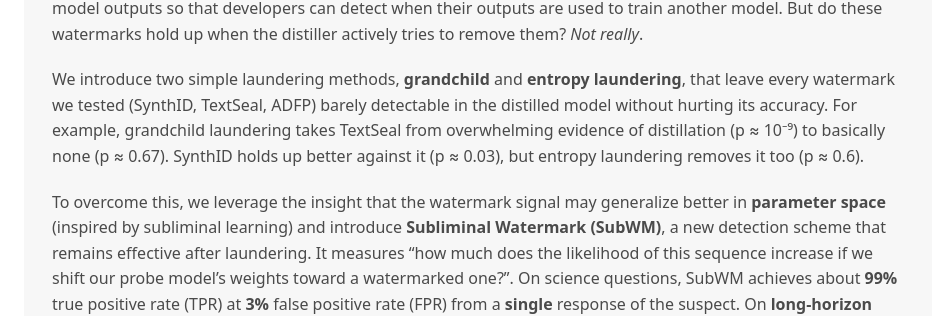
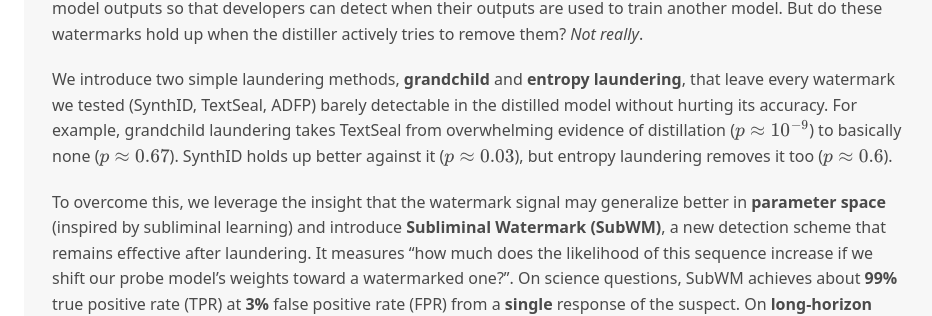
Before and after one commit to subliminal-watermarks/subliminal-watermarks.github.io, a Jekyll site: the page built from index.md, in a window 1280 px wide and 900 px high. Shown: the part 394-710 px from the top of the window, without its empty margins (160-1092 px from the left). Built offline with Jekyll 4.4.1, drawn with Linux system fonts in a browser that asks for light colours.

Commit message:
Match TL;DR p-value typography to the main text

```diff
--- a/index.md
+++ b/index.md
@@ -27,7 +27,7 @@ excerpt: "Robust watermark signals live in the parameter space and not the text,
 
 Model distillation has created tension between model developers, and there is growing interest in watermarking model outputs so that developers can detect when their outputs are used to train another model. But do these watermarks hold up when the distiller actively tries to remove them? _Not really_.
 
-We introduce two simple laundering methods, **grandchild** and **entropy laundering**, that leave every watermark we tested (SynthID, TextSeal, ADFP) barely detectable in the distilled model without hurting its accuracy. For example, grandchild laundering takes TextSeal from overwhelming evidence of distillation (p ≈ 10⁻⁹) to basically none (p ≈ 0.67). SynthID holds up better against it (p ≈ 0.03), but entropy laundering removes it too (p ≈ 0.6).
+We introduce two simple laundering methods, **grandchild** and **entropy laundering**, that leave every watermark we tested (SynthID, TextSeal, ADFP) barely detectable in the distilled model without hurting its accuracy. For example, grandchild laundering takes TextSeal from overwhelming evidence of distillation ($$p \approx 10^{-9}$$) to basically none ($$p \approx 0.67$$). SynthID holds up better against it ($$p \approx 0.03$$), but entropy laundering removes it too ($$p \approx 0.6$$).
 
 To overcome this, we leverage the insight that the watermark signal may generalize better in **parameter space** (inspired by subliminal learning) and introduce **Subliminal Watermark (SubWM)**, a new detection scheme that remains effective after laundering. It measures "how much does the likelihood of this sequence increase if we shift our probe model's weights toward a watermarked one?". On science questions, SubWM achieves about **99%** true positive rate (TPR) at **3%** false positive rate (FPR) from a **single** response of the suspect. On **long-horizon** coding tasks, detection is harder, likely because code tokens have lower entropy, but SubWM still achieves above **65%** TPR at **5%** FPR. A majority vote on 50 responses is projected to detect distillation almost perfectly.
 </div>
```
